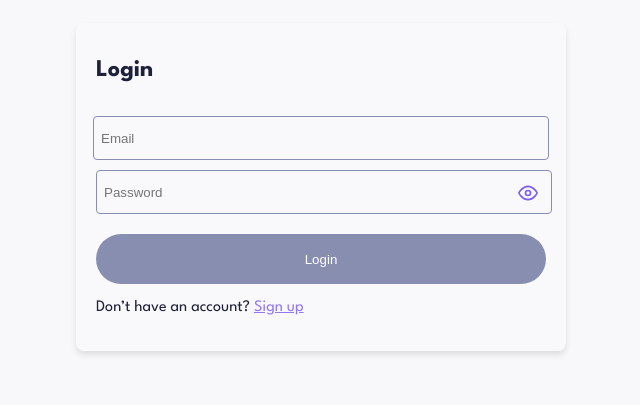
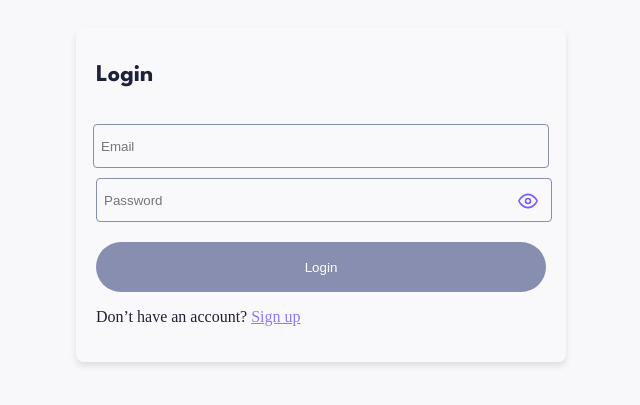
Before and after one commit to Kaleyemijowurolo/invoiceApp, a Next.js app: page /auth/signin in a window 1280 px wide. Shown: the part 233-638 px from the top of the page, without its empty margins (319-959 px from the left). Built offline with nearby package versions, Linux system fonts and the light colour scheme; no server answers.

Commit message:
addressed build errors

```diff
--- /dev/null
+++ b/app/global.css
@@ -0,0 +1,69 @@
+body {
+  font-family: "League Spartan" !important;
+  /* // font-family: var(--font-family) !important; */
+  margin: 0;
+  padding: 0;
+  transition: var(--transition);
+
+  /* // Add scrollbar styles */
+  scrollbar-width: thin;
+
+  &::-webkit-scrollbar {
+    width: 6px;
+    height: 6px;
+  }
+
+  &::-webkit-scrollbar-track {
+    background: get-color(light-bg);
+  }
+
+  &::-webkit-scrollbar-thumb {
+    background-color: get-color(gray);
+    border-radius: 4px;
+    border: 2px solid get-color(light-bg);
+  }
+
+  &.dark-mode {
+    background-color: get-color(dark-bg);
+    color: get-color(light-gray);
+
+    scrollbar-color: get-color(medium-blue) get-color(dark-bg);
+
+    &::-webkit-scrollbar-track {
+      background: get-color(dark-bg);
+    }
+
+    &::-webkit-scrollbar-thumb {
+      background-color: get-color(medium-blue);
+      border: 2px solid get-color(dark-bg);
+    }
+  }
+
+  &.light-mode {
+    background-color: get-color(light-bg);
+    color: get-color(dark-blue);
+
+    scrollbar-color: get-color(gray) get-color(light-bg);
+
+    &::-webkit-scrollbar-track {
+      background: get-color(light-bg);
+    }
+
+    &::-webkit-scrollbar-thumb {
+      background-color: get-color(gray);
+      border: none;
+    }
+  }
+  .modal {
+    position: absolute;
+    top: 0;
+    left: 0;
+    width: 100%;
+    height: 100%;
+    background-color: rgba(0, 0, 0, 0.5);
+    z-index: 1000;
+    display: flex;
+    justify-content: start;
+    align-items: start;
+  }
+}
--- a/app/styles/dashboardLayout.scss
+++ b/app/styles/dashboardLayout.scss
@@ -23,7 +23,6 @@
   align-items: flex-end;
   justify-content: center;
   overflow: hidden;
-  // border: solid red;
   position: relative;
 }
 
--- a/app/styles/global.scss
+++ b/app/styles/global.scss
@@ -24,100 +24,98 @@ $colors: (
   @return map-get($colors, $key);
 }
 
-:root {
-  --font-family: "League Spartan", sans-serif,
-  --transition: all 0.3s ease,
-  --primary-purple: #7c5dfa,
-  --secondary-purple: #9277ff,
-  --dark-blue: #1e2139,
-  --medium-blue: #252945,
-  --light-gray: #dfe3fa,
-  --gray: #888eb0,
-  --white: #ffffff,
-  --blue-gray: #7e88c3,
-  --dark-gray: #0c0e16,
-  --red: #ec5757,
-  --light-pink: #9277ff,
-  --light-bg: #f8f8fb,
-  --dark-bg: #141625,
-  --paid: #33d69f,
-  --pending: #ff8f00,
-  --draft: #373b53,
-}
+// :root {
+//   --font-family: "League Spartan", sans-serif,
+//   --transition: all 0.3s ease,
+//   --primary-purple: #7c5dfa,
+//   --secondary-purple: #9277ff,
+//   --dark-blue: #1e2139,
+//   --medium-blue: #252945,
+//   --light-gray: #dfe3fa,
+//   --gray: #888eb0,
+//   --white: #ffffff,
+//   --blue-gray: #7e88c3,
+//   --dark-gray: #0c0e16,
+//   --red: #ec5757,
+//   --light-pink: #9277ff,
+//   --light-bg: #f8f8fb,
+//   --dark-bg: #141625,
+//   --paid: #33d69f,
+//   --pending: #ff8f00,
+//   --draft: #373b53,
+// }
 
+// body {
+//   font-family: "League Spartan" !important;
+//   // font-family: var(--font-family) !important;
+//   margin: 0;
+//   padding: 0;
+//   transition: var(--transition);
 
+//   // Add scrollbar styles
+//   scrollbar-width: thin; // Firefox
+//   scrollbar-color: get-color(gray) get-color(light-bg); // Firefox default (light mode)
 
-body {
-  font-family: "League Spartan" !important;
-  // font-family: var(--font-family) !important;
-  margin: 0;
-  padding: 0;
-  transition: var(--transition);
+//   &::-webkit-scrollbar {
+//     width: 6px;
+//     height: 6px;
+//   }
 
-  // Add scrollbar styles
-  scrollbar-width: thin; // Firefox
-  scrollbar-color: get-color(gray) get-color(light-bg); // Firefox default (light mode)
+//   &::-webkit-scrollbar-track {
+//     background: get-color(light-bg); // Default for light mode
+//   }
 
-  &::-webkit-scrollbar {
-    width: 6px;
-    height: 6px;
-  }
+//   &::-webkit-scrollbar-thumb {
+//     background-color: get-color(gray);
+//     border-radius: 4px;
+//     border: 2px solid get-color(light-bg);
+//   }
 
-  &::-webkit-scrollbar-track {
-    background: get-color(light-bg); // Default for light mode
-  }
+//   &.dark-mode {
+//     background-color: get-color(dark-bg);
+//     color: get-color(light-gray);
 
-  &::-webkit-scrollbar-thumb {
-    background-color: get-color(gray);
-    border-radius: 4px;
-    border: 2px solid get-color(light-bg);
-  }
+//     scrollbar-color: get-color(medium-blue) get-color(dark-bg); // Firefox dark mode
 
-  &.dark-mode {
-    background-color: get-color(dark-bg);
-    color: get-color(light-gray);
+//     &::-webkit-scrollbar-track {
+//       background: get-color(dark-bg);
+//     }
 
-    scrollbar-color: get-color(medium-blue) get-color(dark-bg); // Firefox dark mode
+//     &::-webkit-scrollbar-thumb {
+//       background-color: get-color(medium-blue);
+//       border: 2px solid get-color(dark-bg);
+//     }
+//   }
 
-    &::-webkit-scrollbar-track {
-      background: get-color(dark-bg);
-    }
+//   &.light-mode {
+//     background-color: get-color(light-bg);
+//     color: get-color(dark-blue);
 
-    &::-webkit-scrollbar-thumb {
-      background-color: get-color(medium-blue);
-      border: 2px solid get-color(dark-bg);
-    }
-  }
+//     scrollbar-color: get-color(gray) get-color(light-bg); // Firefox light mode
 
-  &.light-mode {
-    background-color: get-color(light-bg);
-    color: get-color(dark-blue);
+//     &::-webkit-scrollbar-track {
+//       background: get-color(light-bg);
+//     }
 
-    scrollbar-color: get-color(gray) get-color(light-bg); // Firefox light mode
-
-    &::-webkit-scrollbar-track {
-      background: get-color(light-bg);
-    }
-
-    &::-webkit-scrollbar-thumb {
-      background-color: get-color(gray);
-      border: none;
-      // border: 2px solid get-color(light-bg);
-    }
-  }
-  .modal {
-    position: absolute;
-    top: 0;
-    left: 0;
-    width: 100%;
-    height: 100%;
-    background-color: rgba(0, 0, 0, 0.5);
-    z-index: 1000;
-    display: flex;
-    justify-content: start;
-    align-items: start;
-  }
-}
+//     &::-webkit-scrollbar-thumb {
+//       background-color: get-color(gray);
+//       border: none;
+//       // border: 2px solid get-color(light-bg);
+//     }
+//   }
+//   .modal {
+//     position: absolute;
+//     top: 0;
+//     left: 0;
+//     width: 100%;
+//     height: 100%;
+//     background-color: rgba(0, 0, 0, 0.5);
+//     z-index: 1000;
+//     display: flex;
+//     justify-content: start;
+//     align-items: start;
+//   }
+// }
 
 .dark-mode {
   background-color: get-color(dark-bg);
--- a/components/Auth/SignUpForm.tsx
+++ b/components/Auth/SignUpForm.tsx
@@ -6,7 +6,6 @@ import { z } from "zod";
 import { useTheme } from "@/lib/context/ThemeContext";
 import styles from "./Auth.module.scss";
 import { SignupSchema } from "@/schema";
-import { set } from "mongoose";
 import { useMutation } from "@tanstack/react-query";
 import { apiService } from "@/apiServices";
 import { signIn } from "next-auth/react";
```
Also changed, not shown: app/dashboard/page.tsx (+6 -4 lines), components/InvoiceForm/index.tsx (+10 -3 lines), package.json (+0 -26 lines), 1 other file (tests, documents, lock files or other folders).
